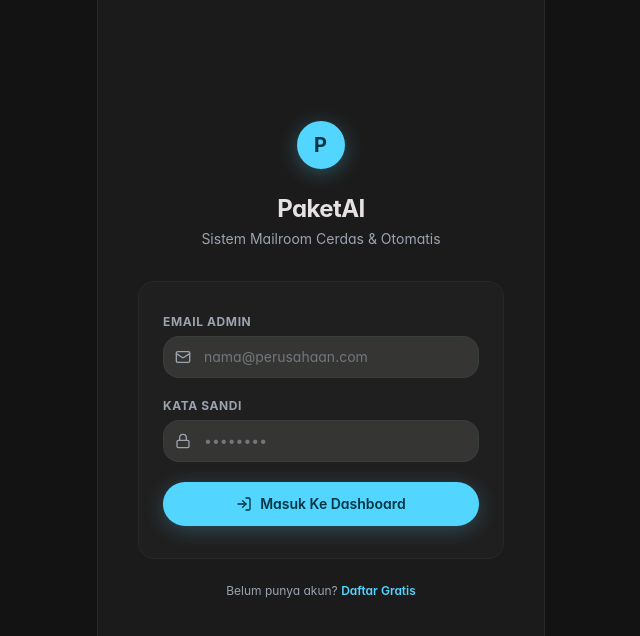
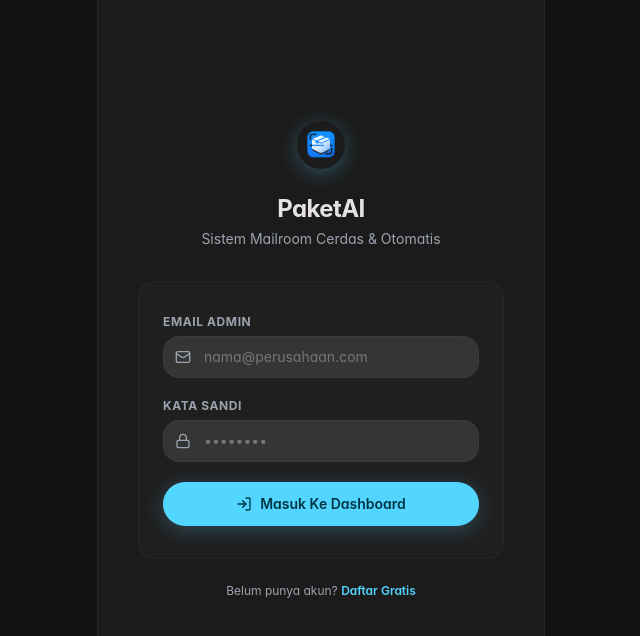
Before and after one commit to LetnanRaffi/PaketAI, a Next.js app: page /login in a window 1280 px wide. Shown: the top 636 px of the page, without its empty margins (319-959 px from the left). Built offline with nearby package versions, Linux system fonts and the light colour scheme; no server answers.

Commit message:
feat: use logo.png on login, register, and loading screen
Replaced P lettermark divs with <img src='/logo.png'> on:
- login/page.tsx brand section
- register/page.tsx brand section
- ClientWrapper.tsx loading spinner (replaced spinner with logo)

```diff
--- a/src/app/components/ClientWrapper.tsx
+++ b/src/app/components/ClientWrapper.tsx
@@ -43,7 +43,7 @@ export default function ClientWrapper({ children }: { children: React.ReactNode
     return (
       <div className="flex h-screen items-center justify-center bg-asphalt">
         <div className="flex flex-col items-center gap-3">
-          <div className="h-8 w-8 animate-spin rounded-full border-2 border-primary border-t-transparent" />
+          <img src="/logo.png" alt="PaketAI Logo" className="h-10 w-10 rounded-xl object-contain" />
           <span className="text-sm font-medium text-on-surface-muted font-display">Memuat PaketAI...</span>
         </div>
       </div>
--- a/src/app/login/page.tsx
+++ b/src/app/login/page.tsx
@@ -51,9 +51,7 @@ export default function Login() {
       <div className="mx-auto w-full max-w-sm">
           {/* Brand */}
           <div className="flex flex-col items-center text-center">
-          <div className="flex h-12 w-12 items-center justify-center rounded-xl bg-primary text-on-primary shadow-[0_4px_20px_rgba(82,213,255,0.3)]">
-            <span className="text-xl font-bold tracking-wider font-display">P</span>
-          </div>
+            <img src="/logo.png" alt="PaketAI Logo" className="h-12 w-12 rounded-xl object-contain shadow-[0_4px_20px_rgba(82,213,255,0.3)]" />
             <h2 className="mt-6 text-2xl font-bold tracking-tight text-on-surface font-display">
               PaketAI
             </h2>
--- a/src/app/register/page.tsx
+++ b/src/app/register/page.tsx
@@ -82,9 +82,7 @@ export default function Register() {
         ) : (
         <>
         <div className="flex flex-col items-center text-center">
-          <div className="flex h-12 w-12 items-center justify-center rounded-xl bg-primary text-on-primary shadow-[0_4px_20px_rgba(82,213,255,0.3)]">
-            <span className="text-xl font-bold tracking-wider font-display">P</span>
-          </div>
+          <img src="/logo.png" alt="PaketAI Logo" className="h-12 w-12 rounded-xl object-contain shadow-[0_4px_20px_rgba(82,213,255,0.3)]" />
           <h2 className="mt-6 text-2xl font-bold tracking-tight text-on-surface font-display">
             Buat Akun PaketAI
           </h2>
```
Lines whose indentation alone changed are shown as unchanged.
